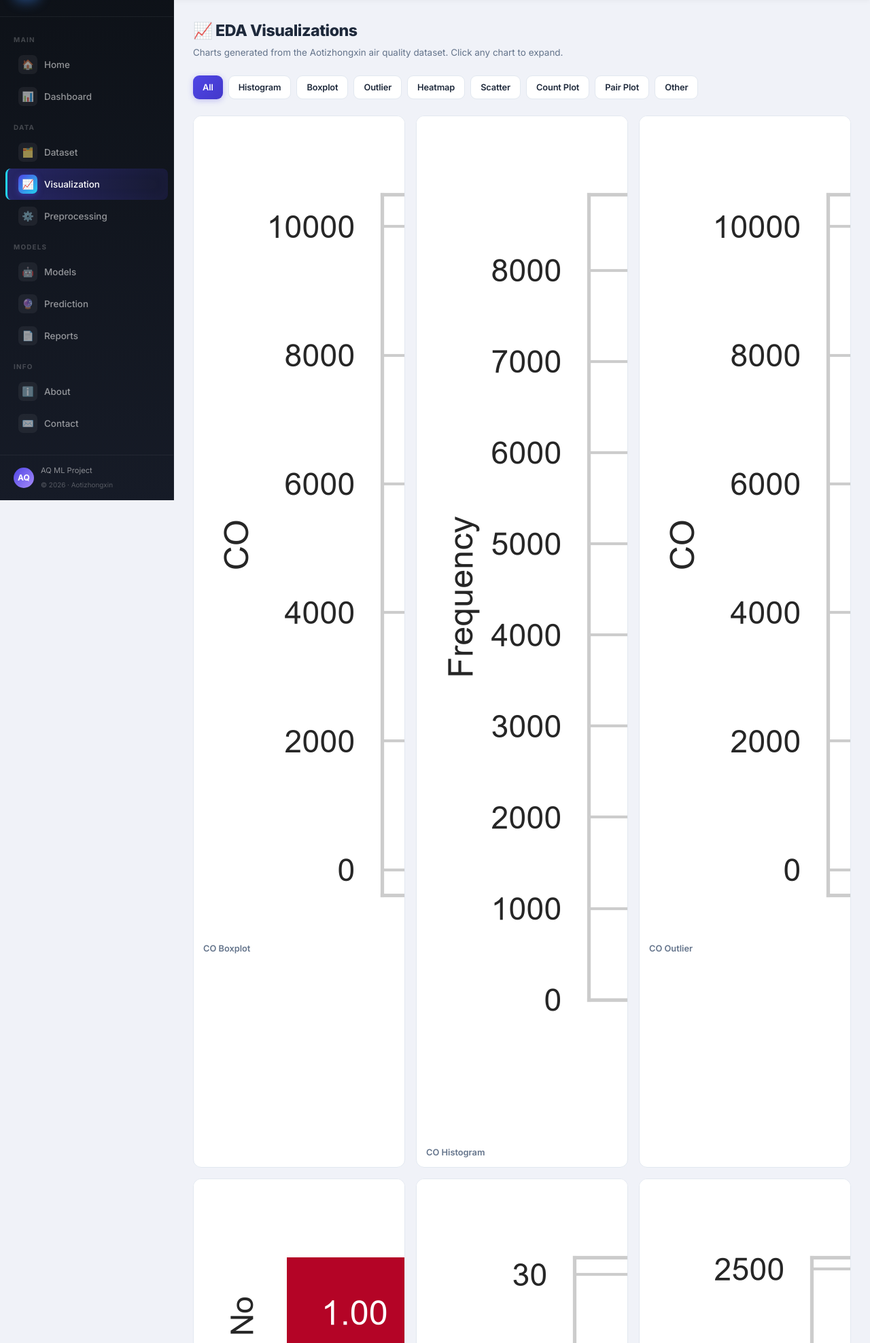
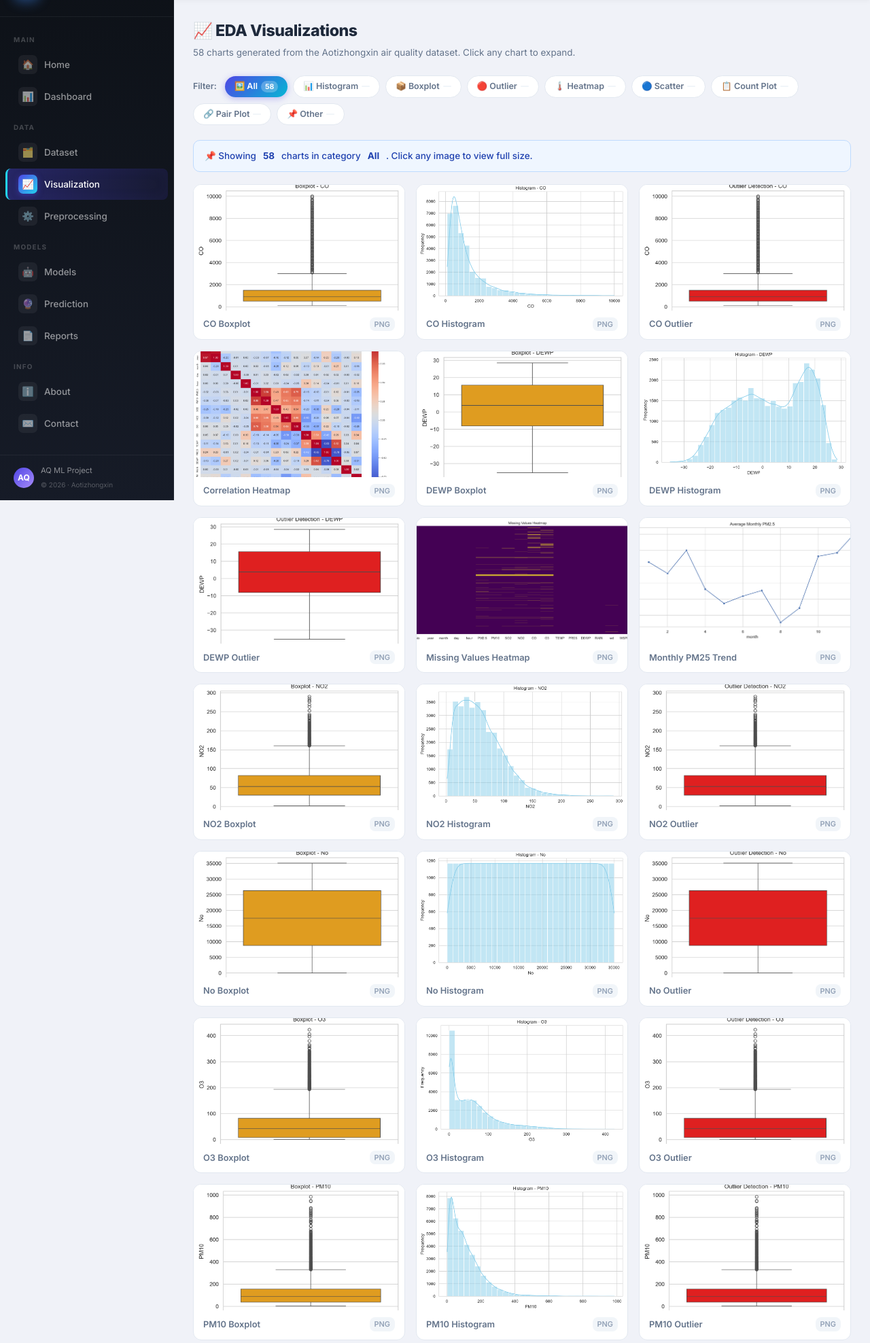
Before and after one commit to premsai2500030723/AERO-PURE-ML-PROJECT-, a Flask app: page /visualization in a window 1280 px wide. Shown: the part 64-2040 px from the top of the page at 68% size. Run offline with Flask 3, Linux system fonts and the light colour scheme.

Commit message:
ui: enhance visualization page with gradient filter pill tabs, image hover-overlay zoom, empty-state message

```diff
--- a/templates/visualization.html
+++ b/templates/visualization.html
@@ -6,35 +6,84 @@
 
 <div class="page-header">
   <h1>📈 EDA Visualizations</h1>
-  <p>Charts generated from the Aotizhongxin air quality dataset. Click any chart to expand.</p>
+  <p>{{ images|length }} charts generated from the Aotizhongxin air quality dataset. Click any chart to expand.</p>
 </div>
 
-<!-- Filter tabs -->
-<div style="display:flex;gap:8px;flex-wrap:wrap;margin-bottom:24px;">
+<!-- Category filter pills -->
+<div style="display:flex;gap:8px;flex-wrap:wrap;margin-bottom:22px;align-items:center;">
+  <span style="font-size:.78rem;font-weight:600;color:#64748b;margin-right:4px;">Filter:</span>
   {% for cat in categories %}
+  {% set active = (cat == selected_cat) %}
   <a href="{{ url_for('visualization') }}?cat={{ cat }}"
-     class="btn {% if cat == selected_cat %}btn-primary{% else %}btn-outline{% endif %}"
-     style="font-size:.8rem;padding:7px 14px;">
+     style="display:inline-flex;align-items:center;gap:5px;
+            padding:6px 14px;border-radius:20px;font-size:.78rem;font-weight:600;
+            text-decoration:none;transition:all .18s;
+            {% if active %}
+              background:linear-gradient(135deg,#4f46e5,#06b6d4);color:#fff;
+              box-shadow:0 2px 10px rgba(79,70,229,.35);
+            {% else %}
+              background:#fff;color:#64748b;border:1px solid #e2e8f0;
+            {% endif %}">
+    {% if cat == 'All' %}🖼️
+    {% elif cat == 'Histogram' %}📊
+    {% elif cat == 'Boxplot' %}📦
+    {% elif cat == 'Outlier' %}🔴
+    {% elif cat == 'Heatmap' %}🌡️
+    {% elif cat == 'Scatter' %}🔵
+    {% elif cat == 'Count Plot' %}📋
+    {% elif cat == 'Pair Plot' %}🔗
+    {% else %}📌{% endif %}
     {{ cat }}
+    <span style="background:{% if active %}rgba(255,255,255,.25){% else %}#f1f5f9{% endif %};
+                 color:{% if active %}#fff{% else %}#64748b{% endif %};
+                 font-size:.65rem;padding:1px 6px;border-radius:10px;font-weight:700;">
+      {% if cat == selected_cat %}{{ images|length }}{% endif %}
+    </span>
   </a>
   {% endfor %}
 </div>
 
 {% if images %}
-<!-- Image grid -->
+
+<!-- Summary strip -->
+<div class="alert alert-info" style="margin-bottom:18px;">
+  📌 Showing <strong>{{ images|length }}</strong> charts in category
+  <strong>{{ selected_cat }}</strong>. Click any image to view full size.
+</div>
+
+<!-- Image grid with overlay -->
 <div class="img-grid">
   {% for img in images %}
   <div class="img-card">
-    <img src="{{ url_for('output_file', filename=img.filename) }}"
-         alt="{{ img.label }}"
-         loading="lazy" />
-    <div class="img-card-body">{{ img.label }}</div>
+    <div class="img-card-thumb">
+      <img src="{{ url_for('output_file', filename=img.filename) }}"
+           alt="{{ img.label }}" loading="lazy" />
+      <div class="img-card-overlay">
+        <span>🔍 {{ img.label }}</span>
+      </div>
+    </div>
+    <div class="img-card-body">
+      <span>{{ img.label }}</span>
+      <span style="font-size:.68rem;background:#f1f5f9;padding:2px 7px;
+                   border-radius:8px;color:#94a3b8;">PNG</span>
+    </div>
   </div>
   {% endfor %}
 </div>
+
 {% else %}
-<div class="alert alert-warning">
-  ⚠️ No charts found for this category. Run the EDA script to generate them.
+<div style="text-align:center;padding:60px 20px;">
+  <div style="font-size:3rem;margin-bottom:12px;">📭</div>
+  <h3 style="font-size:1rem;font-weight:700;margin-bottom:6px;">No Charts Found</h3>
+  <p style="color:#64748b;font-size:.85rem;">
+    No charts available for <strong>{{ selected_cat }}</strong>.
+    Run the EDA script to generate visualizations.
+  </p>
+  <div style="margin-top:16px;">
+    <code style="background:#f1f5f9;padding:6px 14px;border-radius:8px;font-size:.82rem;">
+      python src/EDA_Analysis_air_quality.py
+    </code>
+  </div>
 </div>
 {% endif %}
 
```
